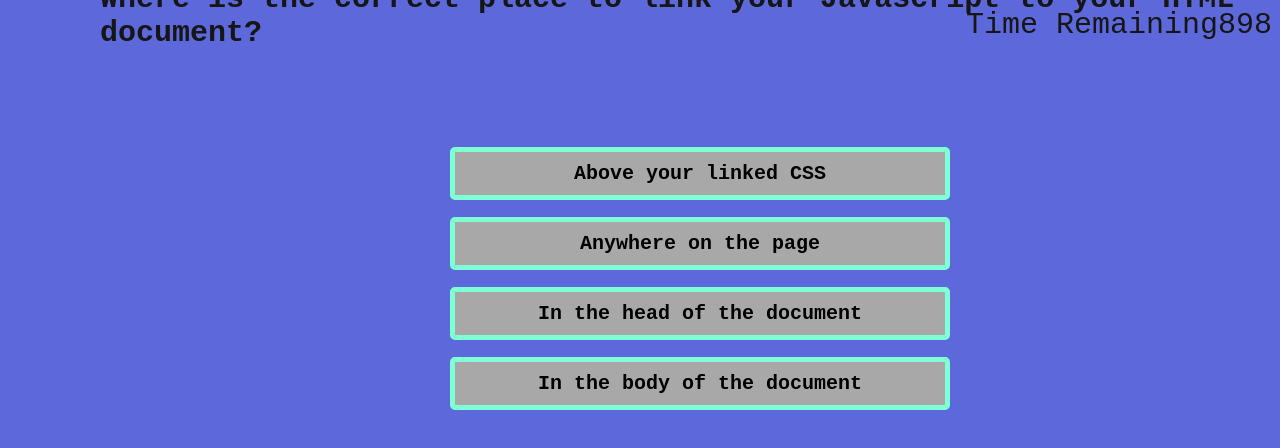
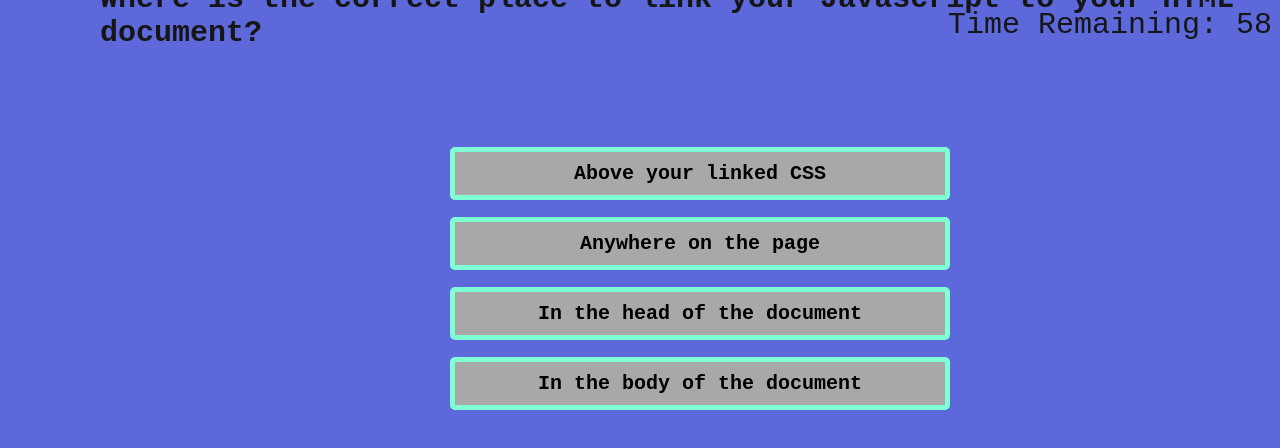
Before and after one commit to Laurencvengros/Javascript_Code_Quiz, a plain HTML site: page Index.html in a window 1280 px wide. Both pictures are taken after a click on the button "Start Quiz!". Drawn offline with Linux system fonts and the light colour scheme.

Commit message:
fixed final styling elements, removed read-only text, ready to deploy

```diff
--- a/Assets/CSS/style.css
+++ b/Assets/CSS/style.css
@@ -10,8 +10,9 @@ h1{
 }
 
 h2{
-    font-size:30px;
+    font-size:40px;
     text-align: center;
+
 }
 
 h3{ font-size: 20px;
--- a/Assets/Javascript/script.js
+++ b/Assets/Javascript/script.js
@@ -1,5 +1,4 @@
 var startScreen = document.querySelector("#startscreen");
-//var startQuiz = document.querySelector("#startquiz");
 var startButton = document.querySelector("#startButton")
 var quizPage = document.querySelector("#quizpage");
 var countDown = document.querySelector("#countdown");
@@ -22,7 +21,7 @@ var clearDataBtn = document.querySelector("#clearscoredata");
 var playAgainBtn = document.querySelector("#playagain");
 var highScoreBtn= document.querySelector("#seehighscores");
 
-var timeRemaining = 900;
+var timeRemaining = 60;
 var timeClock;
 var questionIndex = 0
 var correctAnswer;
@@ -95,7 +94,7 @@ function startQuiz() {
     addQuizQuestions();
     timeClock =setInterval(function(){
         timeRemaining --;
-        countDown.textContent = "Time Remaining" + timeRemaining;
+        countDown.textContent = "Time Remaining: " + timeRemaining;
     if(timeRemaining === 0 || questionIndex === quizLength){
         clearInterval(timeClock);
         endGame.style.display = "block";
```
